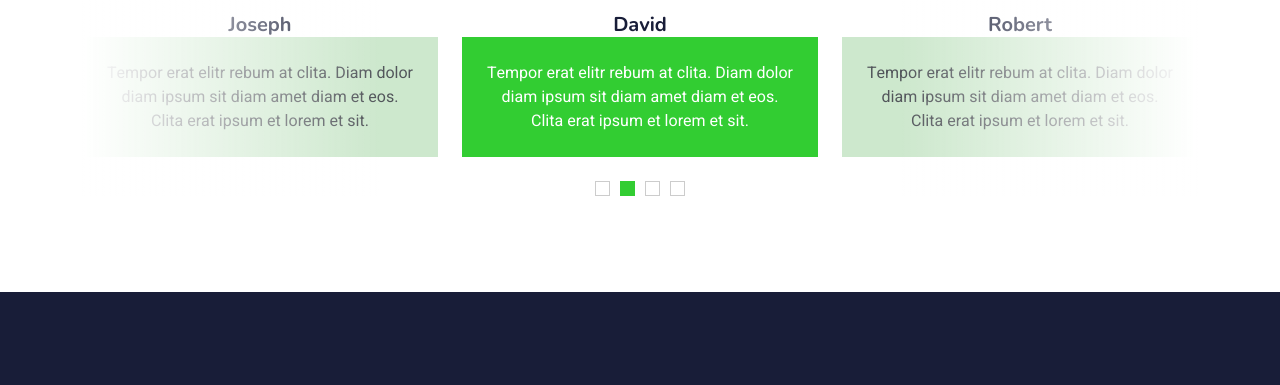
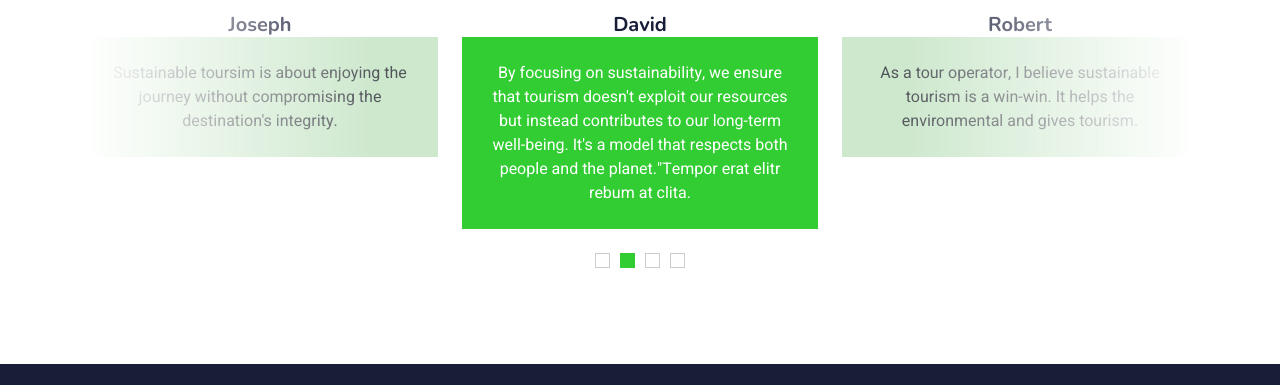
Before and after one commit to MananVelani/GreenPulse, a plain HTML site: page tourism.html in a window 1280 px wide. Shown: the part 1794-2179 px from the top of the page. Drawn offline with nearby package versions, Linux system fonts and the light colour scheme.

Commit message:
Update tourism.html

```diff
--- a/tourism.html
+++ b/tourism.html
@@ -260,7 +260,7 @@
                     <h5 class="mb-0">Joseph</h5>
 
                     <div class="testimonial-text bg-light text-center p-4 text_back">
-                    <p class="mb-0">Tempor erat elitr rebum at clita. Diam dolor diam ipsum sit diam amet diam et eos. Clita erat ipsum et lorem et sit.</p>
+                    <p class="mb-0">Sustainable toursim is about enjoying the journey without compromising the destination's integrity.</p>
                     </div>
                 </div>
                 <div class="testimonial-item text-center">
@@ -268,7 +268,7 @@
                     <h5 class="mb-0">David</h5>
                     <!-- <p>Profession</p> -->
                     <div class="testimonial-text bg-light text-center p-4 text_back">
-                    <p class="mb-0">Tempor erat elitr rebum at clita. Diam dolor diam ipsum sit diam amet diam et eos. Clita erat ipsum et lorem et sit.</p>
+                    <p class="mb-0">By focusing on sustainability, we ensure that tourism doesn't exploit our resources but instead contributes to our long-term well-being. It's a model that respects both people and the planet."Tempor erat elitr rebum at clita. </p>
                     </div>
                 </div>
                 <div class="testimonial-item text-center">
@@ -276,7 +276,7 @@
                     <h5 class="mb-0">Robert</h5>
                     <!-- <p>Profession</p> -->
                     <div class="testimonial-text bg-light text-center p-4 text_back">
-                    <p class="mb-0">Tempor erat elitr rebum at clita. Diam dolor diam ipsum sit diam amet diam et eos. Clita erat ipsum et lorem et sit.</p>
+                    <p class="mb-0">As a tour operator, I believe sustainable tourism is a win-win. It helps the environmental and gives tourism.</p>
                     </div>
                 </div>
                 <div class="testimonial-item text-center">
@@ -284,7 +284,7 @@
                     <h5 class="mb-0">Louise</h5>
                     <!-- <p>Profession</p> -->
                     <div class="testimonial-text bg-light text-center p-4 text_back">
-                    <p class="mb-0">Tempor erat elitr rebum at clita. Diam dolor diam ipsum sit diam amet diam et eos. Clita erat ipsum et lorem et sit.</p>
+                    <p class="mb-0">Sustainable tourism ensures that natural resources are protected for future generations.</p>
                     </div>
                 </div>
             </div>
```
